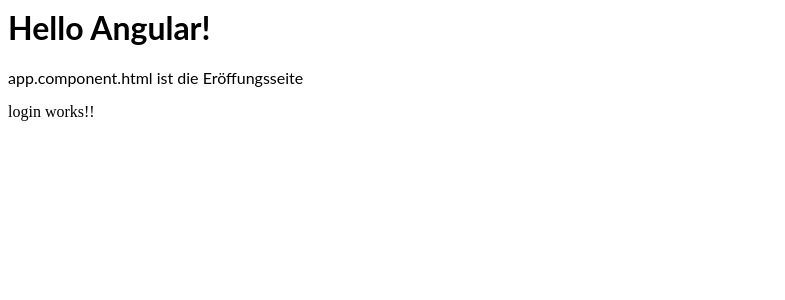
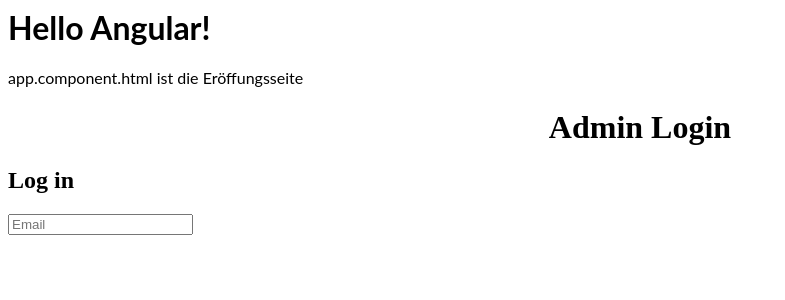
Before and after one commit to munich99/angular-final-verwaltung-2, an Angular app: page /login in a window 1280 px wide. Shown: the top 300 px of the page, without its empty margins (0-785 px from the left). Built offline with nearby package versions, Linux system fonts and the light colour scheme.

Commit message:
login HTML - form_input

```diff
--- a/src/app/start/login/login.component.html
+++ b/src/app/start/login/login.component.html
@@ -1,3 +1,19 @@
-<p>
-login works!!
-</p>
+<h1 style="text-align:center">
+  Admin Login
+</h1>
+
+<div class="login">
+  <h2 class="login-header">Log in</h2>
+  <form
+    [formGroup]="loginForm"
+    class="login-container"
+    (ngSubmit)="login()"
+  >
+    <p
+      [ngClass]="{ 'has-error':isSubmitted && formControls.email.errors }"
+    >
+      <input type="email" placeholder="Email" formControlName="email">
+    </p>
+
+  </form>
+</div>
--- a/src/app/start/login/login.component.ts
+++ b/src/app/start/login/login.component.ts
@@ -40,7 +40,9 @@
     if(this.formControls.invalid){
       return;
     }
+    // geht zu AuthService Componente, dann zu Methode logIn()
     this.authService.login(this.loginForm.value);
+    // wechselt zu admin Seite ## nach dem einloggen
     this.router.navigateByUrl('../admin/admin');
 
   }
```
